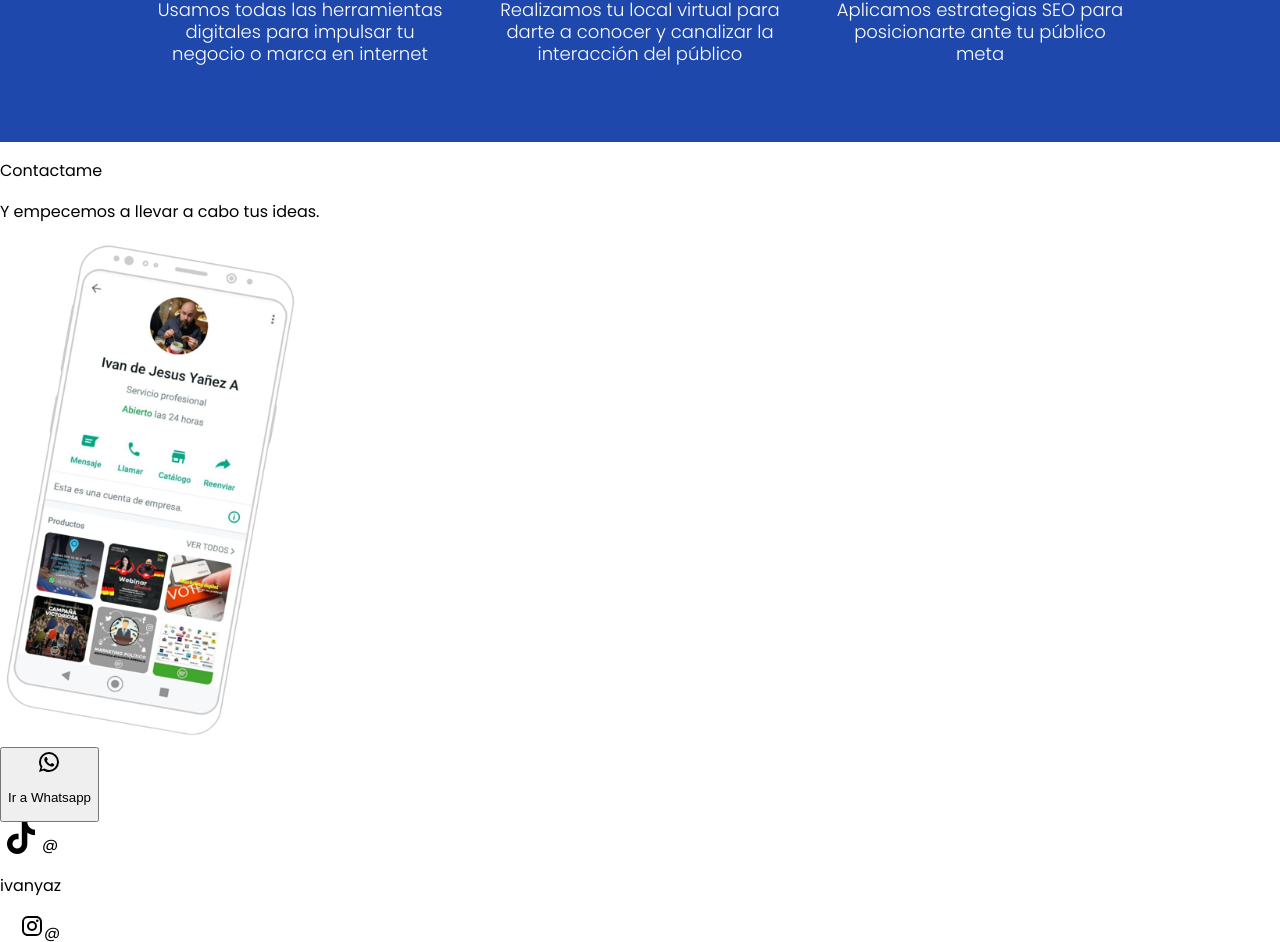
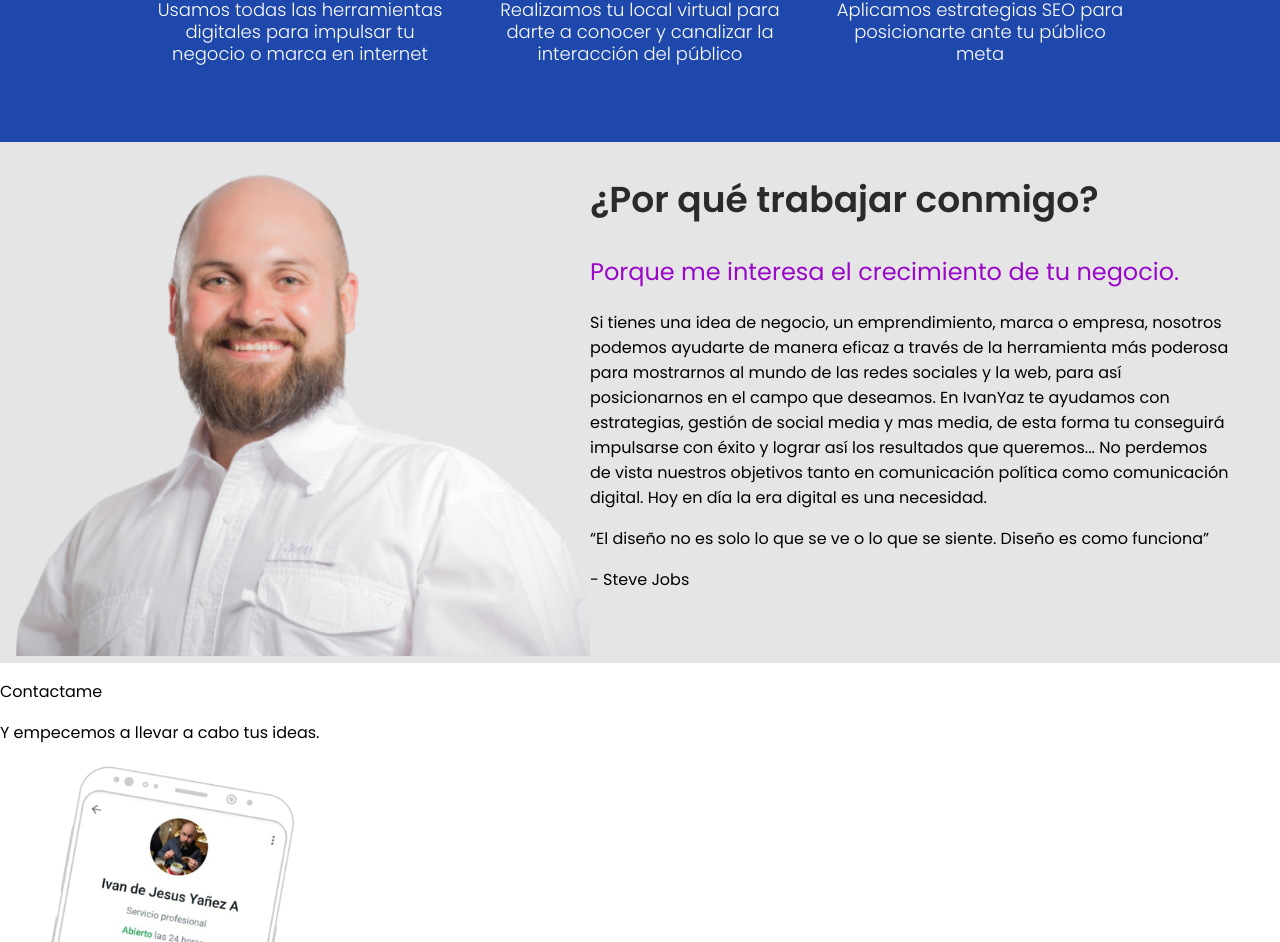
Before and after one commit to Miguelanggelo7/ivanyaz-landing-page, a Next.js app: page / in a window 1280 px wide. Shown: the part 1524-2466 px from the top of the page. Built offline with nearby package versions, Linux system fonts and the light colour scheme.

Commit message:
avances en sobre mi

```diff
--- /dev/null
+++ b/components/SobreMi.js
@@ -0,0 +1,29 @@
+import styles from '../styles/SobreMi.module.css'
+import Image from 'next/image'
+import ivan from '../public/ivan-image-2.png'
+
+export default function Servicios() {
+
+  return (
+    <div className={styles.container}>
+      <div className={styles.contImg}>
+        <Image src={ivan} className={styles.img}/>
+      </div>
+      <div className={styles.contText}>
+        <div className={styles.contTitle}>
+          <p className={styles.title}>¿Por qué trabajar conmigo?</p>
+          <p className={styles.subTitle}>Porque me interesa el crecimiento de tu negocio.</p>
+        </div>
+        <p>Si tienes una idea de negocio, un emprendimiento, marca o empresa, nosotros podemos ayudarte de manera eficaz a través de la herramienta más poderosa para mostrarnos al mundo de las redes sociales y la web, para así posicionarnos en el campo que deseamos.
+
+En IvanYaz te ayudamos con estrategias, gestión de social media y mas media, de esta forma tu conseguirá impulsarse con éxito y lograr así los resultados que queremos...
+
+No perdemos de vista nuestros objetivos tanto en comunicación política como comunicación digital. Hoy en día la era digital es una necesidad.</p>
+        <div className={styles.contFrase}>
+          <p>“El diseño no es solo lo que se ve o lo que se siente. Diseño es como funciona”</p>
+          <p>- Steve Jobs</p>
+        </div>
+      </div>
+    </div>
+  )
+}
--- a/pages/index.js
+++ b/pages/index.js
@@ -4,6 +4,7 @@ import Footer from '../components/Footer'
 import ContactMe from '../components/ContactMe'
 import Banner from '../components/Banner'
 import Servicios from '../components/Servicios'
+import SobreMi from '../components/SobreMi'
 
 export default function Home() {
   return (
@@ -18,6 +19,7 @@ export default function Home() {
         <Header />
         <Banner/>
         <Servicios/>
+        <SobreMi/>
       </main>
 
       <footer>
--- /dev/null
+++ b/styles/SobreMi.module.css
@@ -0,0 +1,27 @@
+.container{
+    background-color: #E5E5E5;
+    display: inline-flex;
+    width: 100%;
+}
+
+.img, .contImg{
+    width: 590px;
+}
+
+.contText{
+    width: 50%;
+}
+
+.title{
+    font-weight: 600;
+    font-size: 36px;
+    line-height: 43px;
+    color: #2A2A2A;
+}
+
+.subTitle{
+    font-weight: 400;
+    font-size: 24px;
+    line-height: 29px;
+    color: #9908C9;
+}
```
Also changed, not shown: public/ivan-image-2.png (added).
